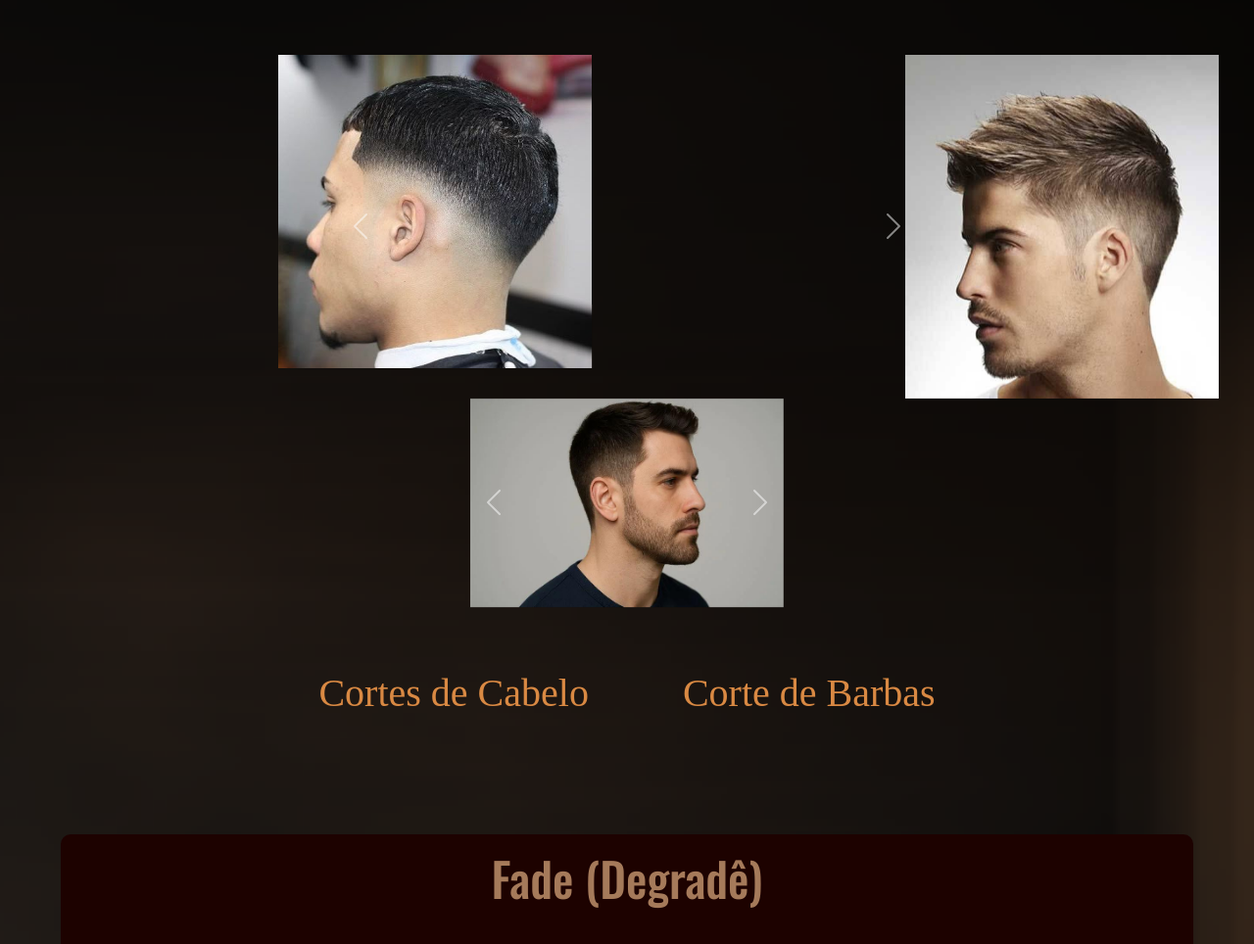
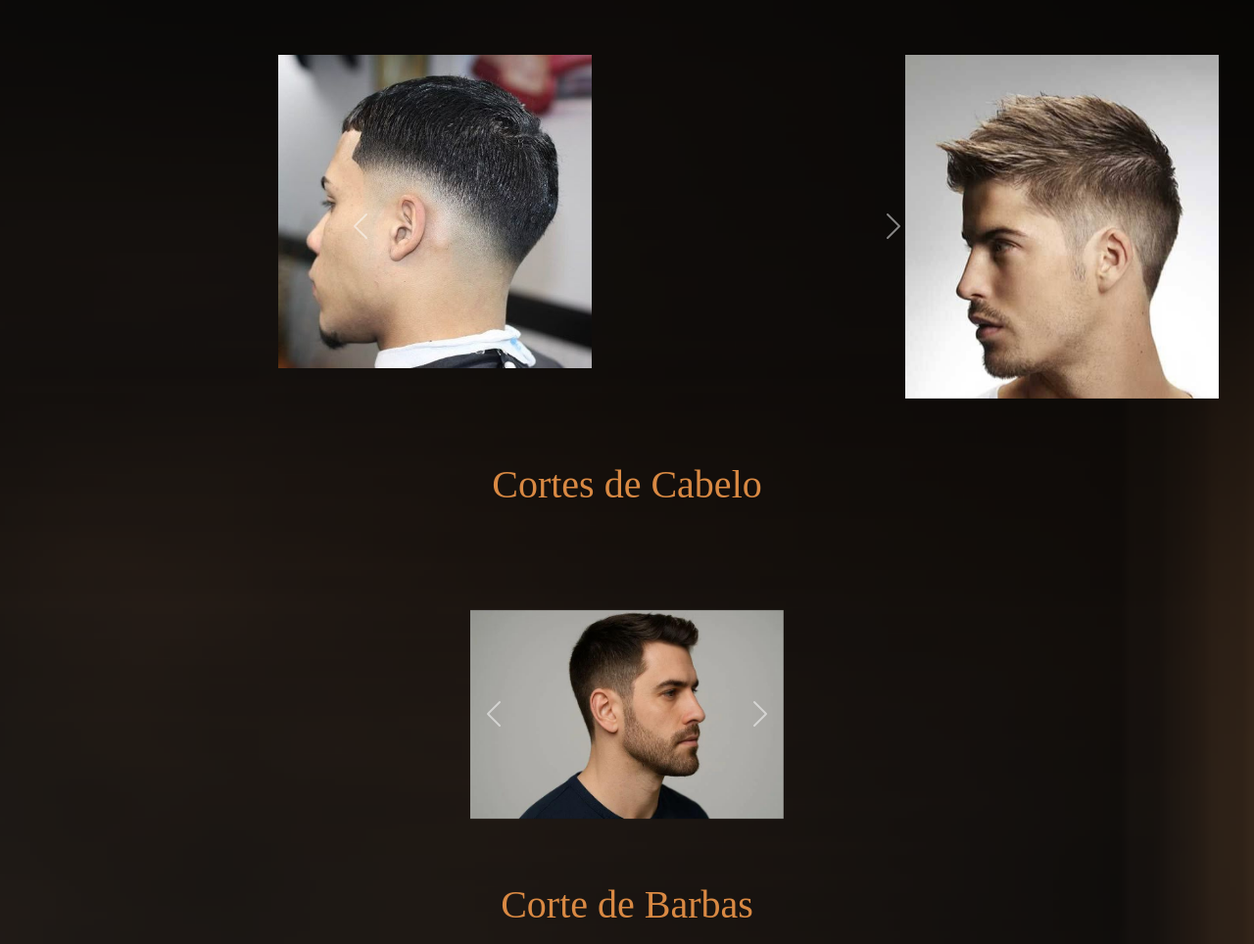
Before and after one commit to Samuel-Emiya/Barbearia-do-Seu-Lu-s, a website: page pages/Portifólio.html in a window 1280 px wide. Shown: the part 115-1079 px from the top of the page at 98% size. Drawn offline with nearby package versions, Linux system fonts and the light colour scheme; a web font is replaced by a local one.

Commit message:
Feito por hoje

```diff
--- a/pages/Portifólio.html
+++ b/pages/Portifólio.html
@@ -287,6 +287,12 @@
             </div>
         </div>
 
+        <div class="d-flex flex-row dd1">
+            <div>
+                <a href="#CC"><h1>Cortes de Cabelo</h1></a>
+            </div>
+        </div>
+
         <div id="carossel2" class="carousel slide" data-bs-ride="carousel2">
             <div class="carousel inner">
                 <div class="carousel-item active img42">
@@ -327,9 +333,6 @@
         </div>
 
         <div class="d-flex flex-row dd1">
-            <div>
-                <a href="#CC"><h1>Cortes de Cabelo</h1></a>
-            </div>
             <div>
                 <a href="#CB"><h1>Corte de Barbas</h1></a>
             </div>
```
